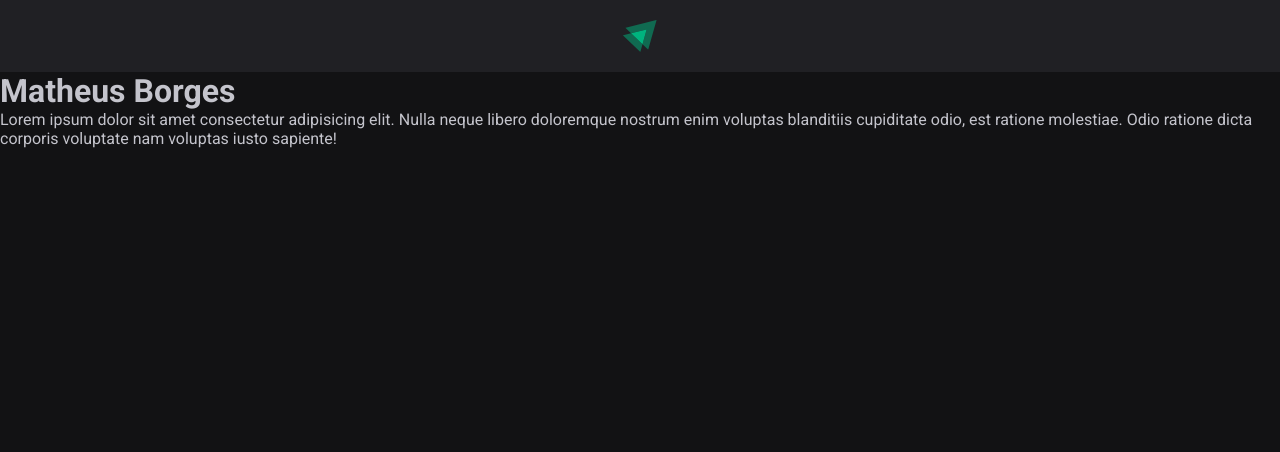
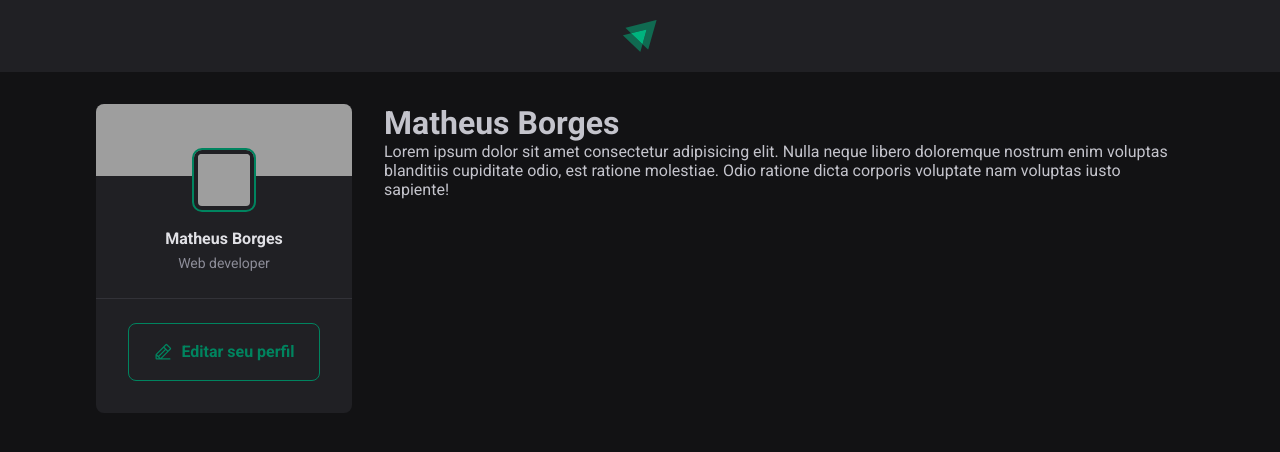
Before and after one commit to MatheusBorgesDev/ignite-feed, a React (Vite) app: page / in a window 1280 px wide. Shown: the top 452 px of the page. Built offline with nearby package versions, Linux system fonts and the light colour scheme; grey boxes are pictures that could not be loaded.

Commit message:
feat: :sparkles: add Sidebar component

```diff
--- a/package.json
+++ b/package.json
@@ -10,6 +10,7 @@
     "preview": "vite preview"
   },
   "dependencies": {
+    "@phosphor-icons/react": "^2.1.5",
     "react": "^18.2.0",
     "react-dom": "^18.2.0"
   },
--- a/src/App.jsx
+++ b/src/App.jsx
@@ -2,15 +2,23 @@
 import { Header } from "./components/Header";
 
 import "./global.css";
+import styles from "./App.module.css";
+import { Sidebar } from "./components/Sidebar";
 
 function App() {
   return (
     <div>
       <Header />
-      <Post
-        author="Matheus Borges"
-        content="Lorem ipsum dolor sit amet consectetur adipisicing elit. Nulla neque libero doloremque nostrum enim voluptas blanditiis cupiditate odio, est ratione molestiae. Odio ratione dicta corporis voluptate nam voluptas iusto sapiente!"
-      />
+      <div className={styles.wrapper}>
+        <Sidebar />
+
+        <main>
+          <Post
+            author="Matheus Borges"
+            content="Lorem ipsum dolor sit amet consectetur adipisicing elit. Nulla neque libero doloremque nostrum enim voluptas blanditiis cupiditate odio, est ratione molestiae. Odio ratione dicta corporis voluptate nam voluptas iusto sapiente!"
+          />
+        </main>
+      </div>
     </div>
   );
 }
--- /dev/null
+++ b/src/App.module.css
@@ -0,0 +1,10 @@
+.wrapper {
+  max-width: 70rem;
+  margin: 2rem auto;
+  padding: 0 1rem;
+
+  display: grid;
+  grid-template-columns: 256px 1fr;
+  gap: 2rem;
+  align-items: flex-start;
+}
--- /dev/null
+++ b/src/components/Sidebar.jsx
@@ -0,0 +1,31 @@
+import styles from "./Sidebar.module.css";
+import { PencilLine } from "@phosphor-icons/react";
+
+export function Sidebar() {
+  return (
+    <aside className={styles.sidebar}>
+      <img
+        className={styles.cover}
+        src="https://images.unsplash.com/photo-1534972195531-d756b9bfa9f2?q=50&w=500&auto=format&fit=crop&ixlib=rb-4.0.3&ixid=M3wxMjA3fDB8MHxwaG90by1wYWdlfHx8fGVufDB8fHx8fA%3D%3D"
+        alt="user cover"
+      />
+
+      <div className={styles.profile}>
+        <img
+          className={styles.avatar}
+          src="https://github.com/matheusborgesDev.png"
+        />
+
+        <strong>Matheus Borges</strong>
+
+        <span>Web developer</span>
+      </div>
+
+      <footer>
+        <a href="#">
+          <PencilLine size={20} /> Editar seu perfil
+        </a>
+      </footer>
+    </aside>
+  );
+}
--- /dev/null
+++ b/src/components/Sidebar.module.css
@@ -0,0 +1,68 @@
+.sidebar {
+  background: var(--gray-800);
+  border-radius: 8px;
+  overflow: hidden;
+}
+
+.cover {
+  width: 100%;
+  height: 72px;
+  object-fit: cover;
+}
+
+.profile {
+  display: flex;
+  flex-direction: column;
+  align-items: center;
+  margin-top: calc(0px - 1.5rem - 6px);
+}
+
+.profile strong {
+  margin-top: 1rem;
+  color: var(--gray-100);
+  line-height: 1.6;
+}
+
+.profile span {
+  font-size: 0.875rem;
+  color: var(--gray-400);
+  line-height: 1.6;
+}
+
+.avatar {
+  width: calc(3rem + 12px);
+  height: calc(3rem + 12px);
+  border-radius: 8px;
+  border: 4px solid var(--gray-800);
+  outline: 2px solid var(--green-500);
+}
+
+.sidebar footer {
+  border-top: 1px solid var(--gray-600);
+  margin-top: 1.5rem;
+  padding: 1.5rem 2rem 2rem;
+}
+
+.sidebar footer a {
+  background: transparent;
+  color: var(--green-500);
+  border: 1px solid var(--green-500);
+  border-radius: 8px;
+  height: 58px;
+  padding: 0 1.5rem;
+  font-weight: bold;
+  display: block;
+  text-decoration: none;
+
+  display: flex;
+  align-items: center;
+  justify-content: center;
+  gap: 0.5rem;
+
+  transition: color 0.1s, background-color 0.1s;
+}
+
+.sidebar footer a:hover {
+  background: var(--green-500);
+  color: var(--white);
+}
```
Also changed, not shown: 1 other file (tests, documents, lock files or other folders).
